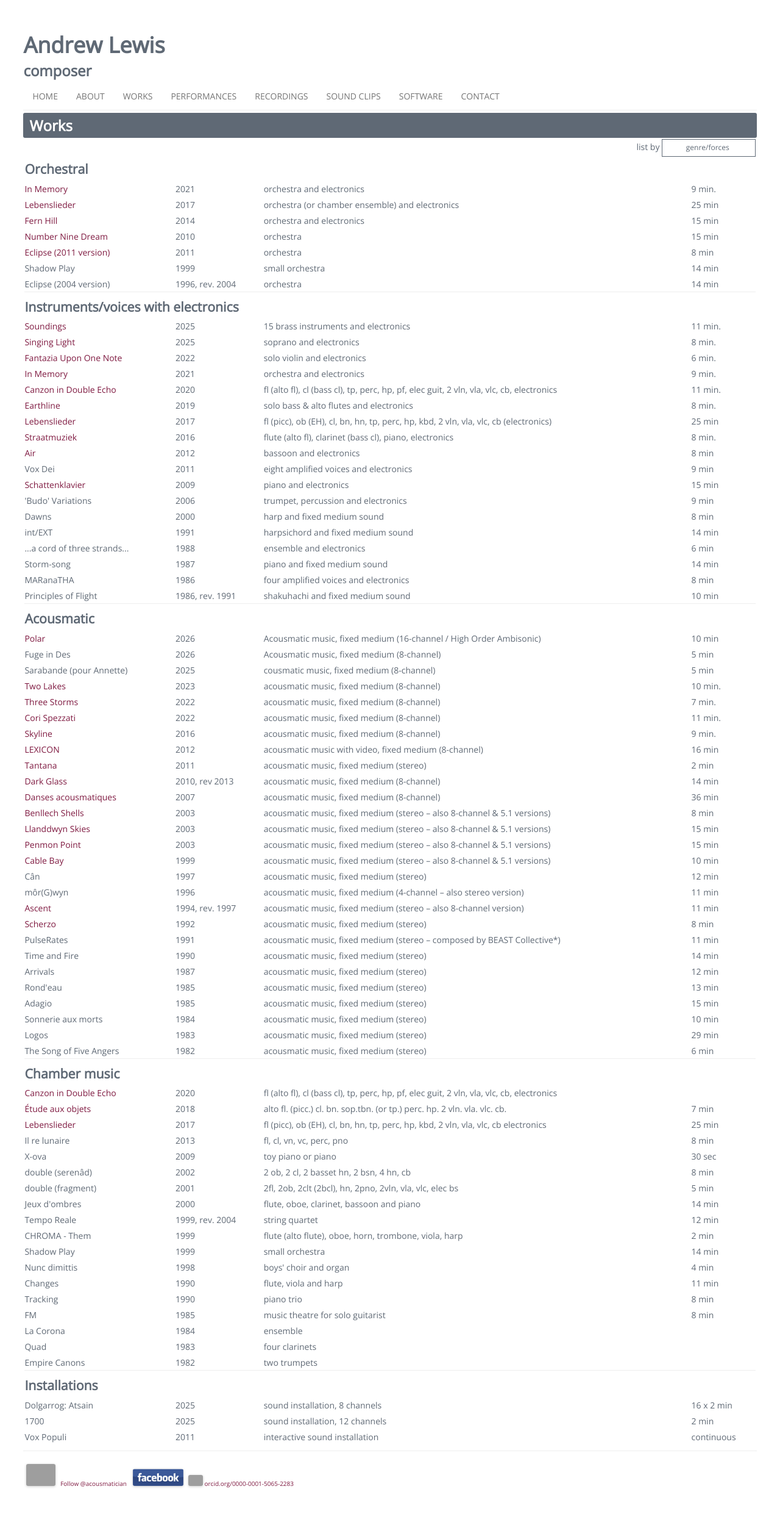
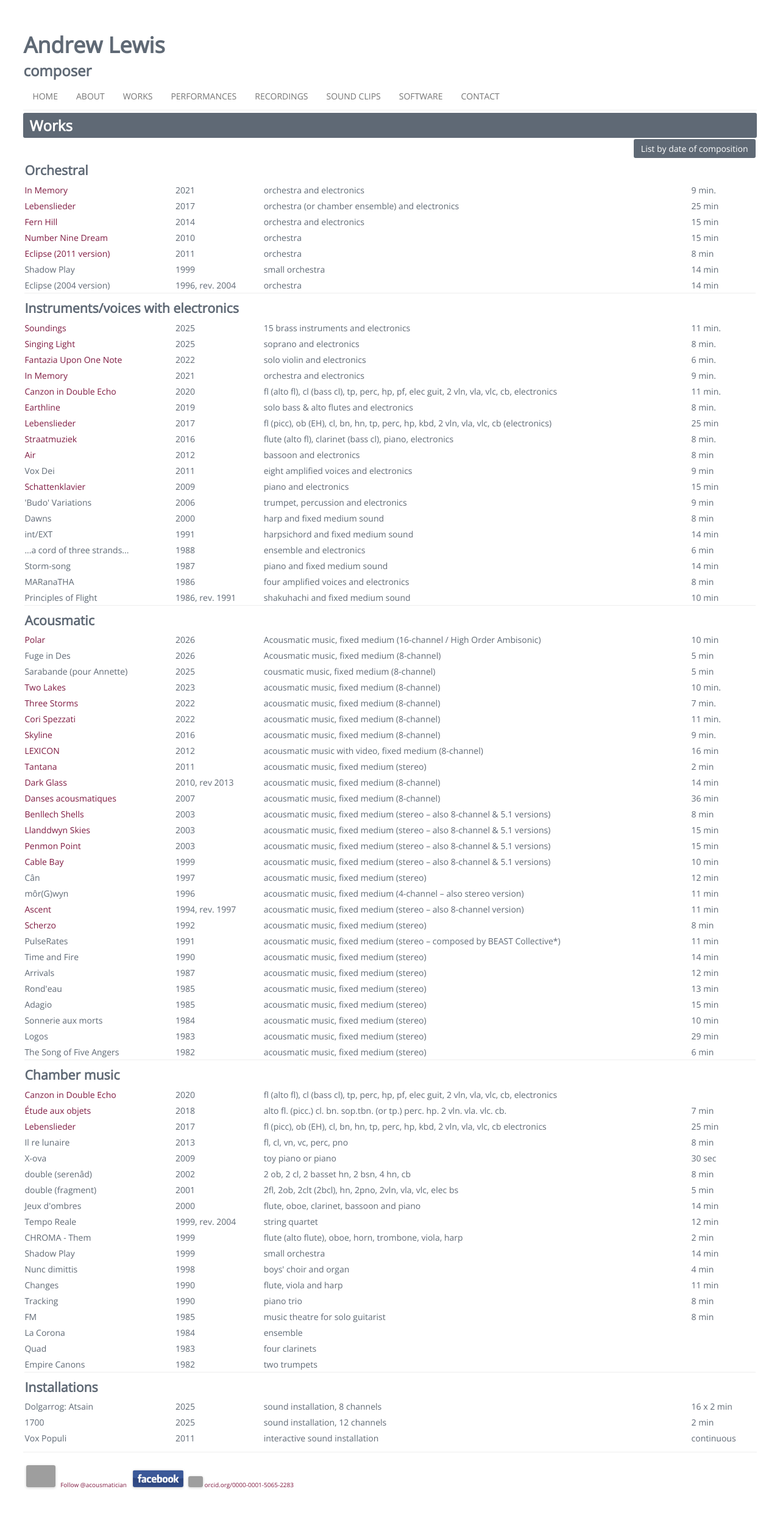
Before and after one commit to acousmatician/acousmatician.github.io, a Jekyll site: the page built from works.html, in a window 1280 px wide. Shown: the whole page at 61% size. Built offline with Jekyll 4.4.1, drawn with Linux system fonts in a browser that asks for light colours; nearby versions of some CDN libraries; library files that are not in the unit come from our copies; grey boxes are pictures that could not be loaded.

Commit message:
Update buttons

```diff
--- a/works.html
+++ b/works.html
@@ -2,15 +2,16 @@
 layout: default
 title: Andrew Lewis | Works
 ---
+<style>
+a.works-view-button { display: inline-block; flex-shrink: 0; padding: 5px 12px; border-radius: 3px; background: #5f6975; color: #fff; font-size: 14px; line-height: 1.5; }
+a.works-view-button:hover, a.works-view-button:focus-visible { background: #424a54; color: #fff; }
+</style>
       <h3>Works</h3>
       <table class="workslist">
         <tbody class="workslist">
           <tr>
             <td class="right" colspan="4">
-              <div class="dropdown"> list by <button class="dropbtn">&nbsp;&nbsp;&nbsp;&nbsp;&nbsp;&nbsp;genre/forces&nbsp;&nbsp;&nbsp;&nbsp;&nbsp;&nbsp;&nbsp;</button>
-                <div class="dropdown-content"> <a href="workschron.html">date
-                    of composition</a> </div>
-              </div>
+              <a class="works-view-button" href="workschron.html">List by date of composition</a>
             </td>
           </tr>
           <tr>
```
Also changed, not shown: workschron.html (+5 -4 lines).
